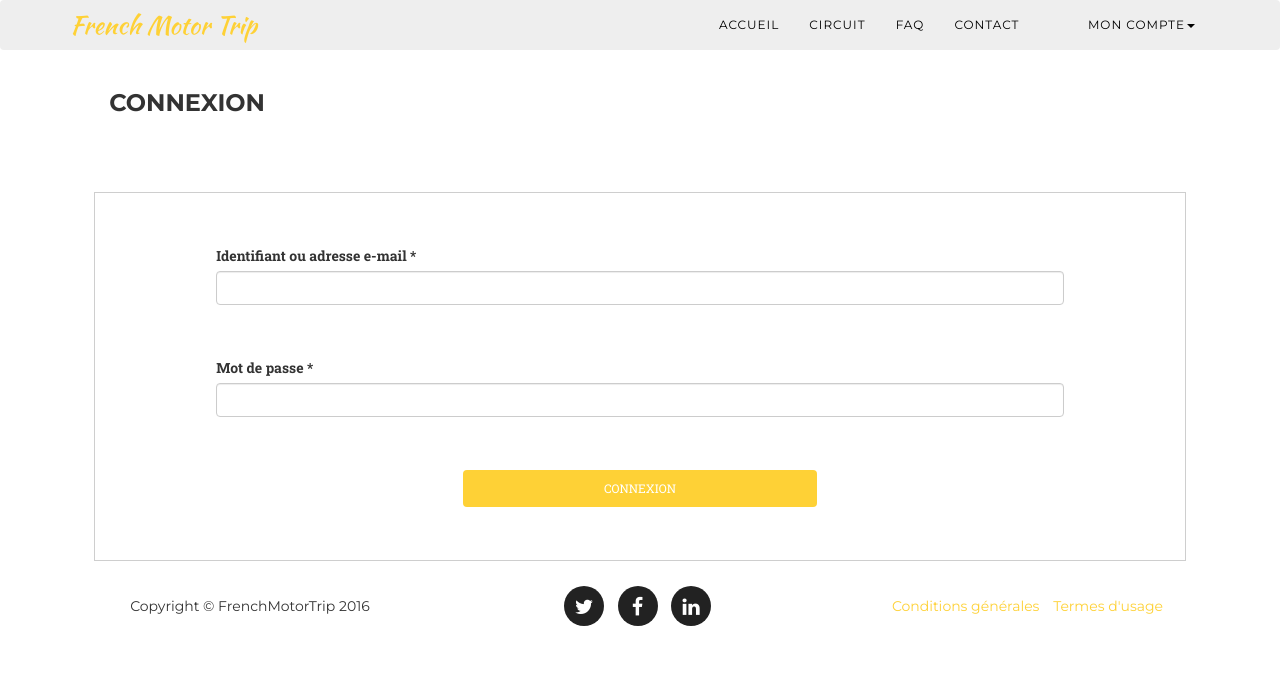
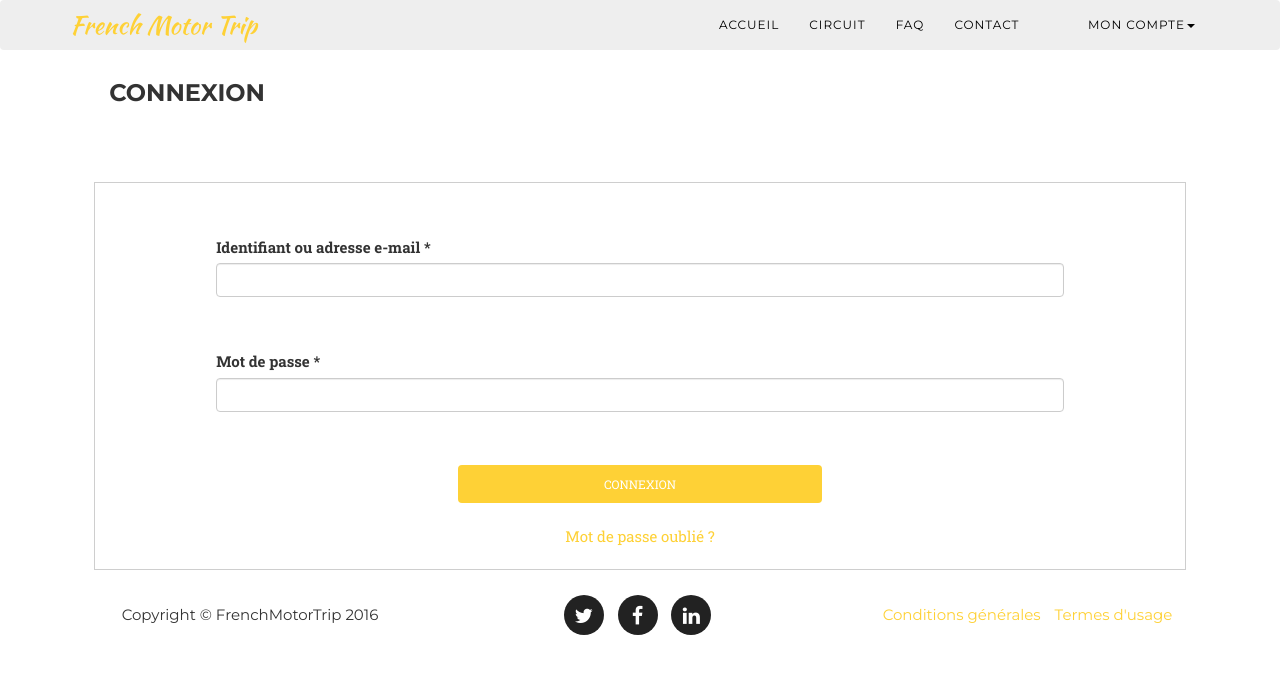
Before and after one commit to ThomasBerranger/Moutarde, a PHP site: page /SITE/login.html in a window 1280 px wide. Shown: the top 674 px of the page. Run offline with PHP 8.4, Linux system fonts and the light colour scheme; some libraries are stand-ins or nearby versions; some web fonts are replaced.

Commit message:
petites modifs

```diff
--- a/SITE/css/login.css
+++ b/SITE/css/login.css
@@ -9,6 +9,7 @@
 .navbar-custom {
     background-color: #eeeeee;
     border-color: transparent;
+    padding: 0px;
 }
 
 .navbar .dropdown ul{
@@ -43,11 +44,10 @@
     border: none;
     color: #FFF;
     font-size: 12px;
-    margin-bottom: 5%;
 }
 
-@media (min-width: 768px) {
-    .navbar-custom {
-        padding: 0;
-    }
+.mdp {
+    margin-top: 2%;
+    margin-bottom: 2%;
+    text-align: center;
 }
--- a/SITE/index.html
+++ b/SITE/index.html
@@ -68,7 +68,7 @@
                         <li class="dropdown">
                             <a href="#" class="dropdown-toggle" data-toggle="dropdown" role="button" aria-haspopup="true" aria-expanded="false" style="background-color:none">Mon Compte<span class="caret"></span></a>
                             <ul class="dropdown-menu pull-left">
-                                <li><a href="login.html">Link</a></li>
+                                <li><a href="login.html">Lien connexion</a></li>
                                 <li><a href="#">Another action</a></li>
                                 <li><a href="#">Something else here</a></li>
                                 <li role="separator" class="divider"></li>
--- a/SITE/login.html
+++ b/SITE/login.html
@@ -13,6 +13,7 @@
         <link href='https://fonts.googleapis.com/css?family=Kaushan+Script' rel='stylesheet' type='text/css'>
         <link href='https://fonts.googleapis.com/css?family=Droid+Serif:400,700,400italic,700italic' rel='stylesheet' type='text/css'>
         <link href='https://fonts.googleapis.com/css?family=Roboto+Slab:400,100,300,700' rel='stylesheet' type='text/css'>
+        <link rel="stylesheet" href="http://www.w3schools.com/lib/w3.css">
 
         <!-- Theme CSS -->
         <link href="css/agency.css" rel="stylesheet">
@@ -25,7 +26,7 @@
 <script src="https://oss.maxcdn.com/libs/respond.js/1.4.2/respond.min.js"></script>
 <![endif]-->
     </head>
-    <body id="page-top" class="index">
+    <body id="page-top" class="index w3-animate-opacity">
 
         <!-- Navigation -->
         <nav id="mainNav" class="navbar navbar-default navbar-custom">
@@ -92,7 +93,14 @@
                     <p class="help-block text-danger"></p>
                 </div>
                 <div id="success"></div>
-                <button type="submit" class="button col-xs-4 col-xs-offset-4">Connexion</button>
+                <div class="row">
+                    <button type="submit" class="button col-sm-4 col-sm-offset-4 col-xs-6 col-xs-offset-3">Connexion</button>
+                </div>
+                <div class="row">
+                    <div class="mdp col-sm-4 col-sm-offset-4 col-xs-6 col-xs-offset-3">
+                        <a href="#">Mot de passe oublié ?</a>
+                    </div>    <!-- mdp -->
+                </div>
             </div>
         </div>
 
```
